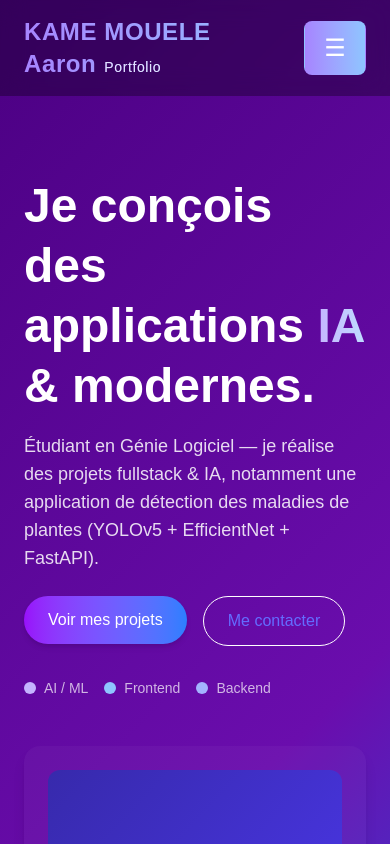
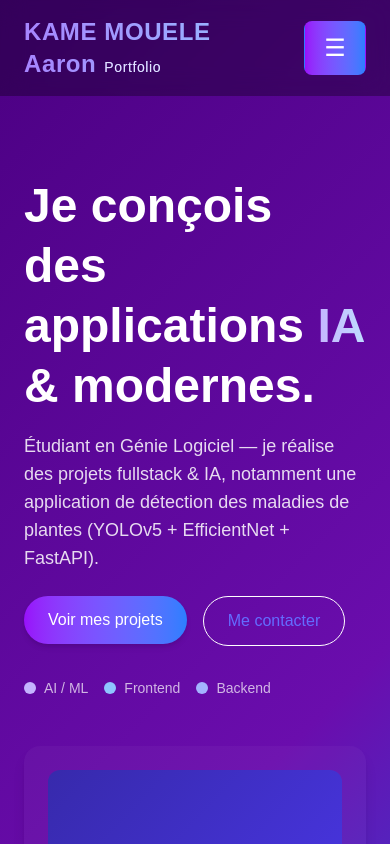
Before and after one commit to AaronKAME200308/Portfolio, a React (Vite) app: page / in a window 390 px wide. Shown: the top 844 px of the page. Built offline with nearby package versions, Linux system fonts and the light colour scheme; the HTML template or start-up script is replaced by a standard one.

Commit message:
navbar responsive 3

```diff
--- a/src/components/Navbar.tsx
+++ b/src/components/Navbar.tsx
@@ -52,7 +52,7 @@ const Navbar = () => {
         {/* MOBILE BUTTON */}
         <button
           onClick={() => setOpen(!open)}
-          className="md:hidden text-white focus:outline-none bg-gradient-to-r from-violet-400 to-blue-300"
+          className="md:hidden text-white focus:outline-none bg-gradient-to-r from-purple-600 to-blue-500 p-2 rounded-md"
         >
           <span className="text-2xl ">
             {open ? "✕" : "☰"}
@@ -68,7 +68,7 @@ const Navbar = () => {
             animate={{ height: "auto", opacity: 1 }}
             exit={{ height: 0, opacity: 0 }}
             transition={{ duration: 0.25 }}
-            className="md:hidden bg-gradient-to-r from-violet-400 to-blue-300 backdrop-blur-md"
+            className="md:hidden bg-gradient-to-r from-purple-600 to-blue-500 backdrop-blur-md"
           >
             <ul className="flex flex-col gap-2 px-6 py-4">
               {links.map((l) => (
@@ -79,8 +79,8 @@ const Navbar = () => {
                     className={({ isActive }) =>
                       `block px-4 py-3 rounded-md transition-all ${
                         isActive
-                          ? "bg-white/10 text-white"
-                          : "text-white/80 hover:text-white hover:bg-white/5"
+                          ? "bg-white/10 text-black"
+                          : "text-black/80 hover:text-white hover:bg-white/5"
                       }`
                     }
                   >
```
